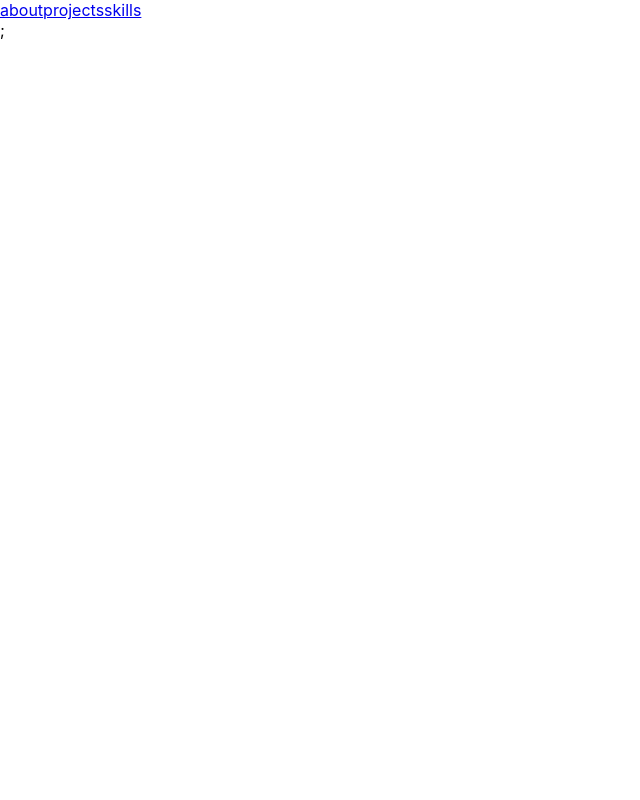
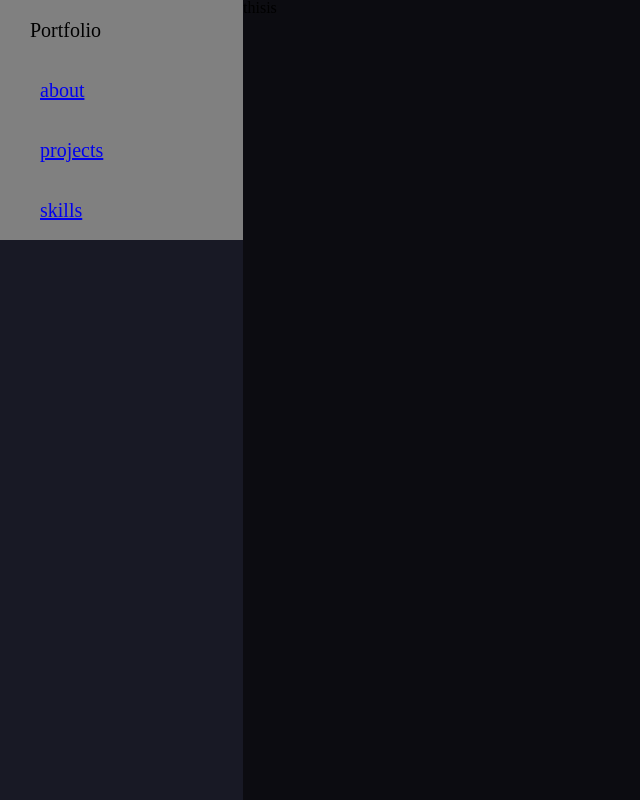
Before and after one commit to Goddemi/Portfolio, a React (Create React App) app in the folder client/: page /skills in a window 1280 px wide. Shown: the whole page, without its empty margins (0-640 px from the left). Built offline with nearby package versions, Linux system fonts and the light colour scheme.

Commit message:
Add : main 레이아웃

```diff
--- a/client/package.json
+++ b/client/package.json
@@ -13,10 +13,12 @@
     "@types/react-dom": "^18.0.0",
     "react": "^18.2.0",
     "react-dom": "^18.2.0",
+    "react-icons": "^4.6.0",
     "react-redux": "^8.0.4",
     "react-router-dom": "^6.4.2",
     "react-scripts": "5.0.1",
     "styled-components": "^5.3.6",
+    "styled-reset": "^4.4.2",
     "typescript": "^4.4.2",
     "web-vitals": "^2.1.0"
   },
--- a/client/src/App.tsx
+++ b/client/src/App.tsx
@@ -1,8 +1,14 @@
 import React from "react";
 import AppRoutes from "./routes/AppRoutes";
+import GlobalStyle from "./styles/GlobalStyle";
 
 function App() {
-  return <AppRoutes />;
+  return (
+    <>
+      <GlobalStyle />
+      <AppRoutes />
+    </>
+  );
 }
 
 export default App;
--- /dev/null
+++ b/client/src/components/Main.tsx
@@ -0,0 +1,30 @@
+import React from "react";
+import styled from "styled-components";
+import Header from "./header/Header";
+import Nav from "./nav/Nav";
+
+const Main = () => {
+  return (
+    <Container>
+      <Nav />
+      <Section>
+        <Header></Header>
+        <Article></Article>
+      </Section>
+    </Container>
+  );
+};
+
+export default Main;
+
+const Container = styled.div`
+  display: flex;
+`;
+
+const Section = styled.section`
+  width: 100%;
+  height: 100vh;
+  background-color: #0c0c11;
+`;
+
+const Article = styled.article``;
--- /dev/null
+++ b/client/src/components/header/Header.tsx
@@ -0,0 +1,18 @@
+import React from "react";
+import styled from "styled-components";
+import HeaderBar from "./HeaderBar";
+
+const Header = () => {
+  return (
+    <HeaderContainer>
+      <HeaderBar />
+      <HeaderTitle>thisis</HeaderTitle>
+    </HeaderContainer>
+  );
+};
+
+export default Header;
+
+const HeaderContainer = styled.header``;
+
+const HeaderTitle = styled.h1``;
--- /dev/null
+++ b/client/src/components/header/HeaderBar.tsx
@@ -0,0 +1,7 @@
+import React from "react";
+
+const HeaderBar = () => {
+  return <div></div>;
+};
+
+export default HeaderBar;
--- a/client/src/components/nav/Nav.tsx
+++ b/client/src/components/nav/Nav.tsx
@@ -12,15 +12,30 @@ const Nav: React.FC = () => {
   return (
     <>
       <NavSpace>
+        <NavContent> Portfolio</NavContent>
         {navigation.map((ele) => (
-          <NavLink to={ele.to}>{ele.name}</NavLink>
+          <NavContent>
+            <NavLink to={ele.to}>{ele.name}</NavLink>
+          </NavContent>
         ))}
       </NavSpace>
-      ;
     </>
   );
 };
 
 export default Nav;
 
-const NavSpace = styled.nav``;
+const NavSpace = styled.nav`
+  background-color: #181925;
+  width: 300px;
+  height: 100vh;
+`;
+
+const NavContent = styled.div`
+  padding: 20px 40px;
+  background-color: gray;
+  font-size: 20px;
+  &:first-child {
+    padding-left: 30px;
+  }
+`;
--- a/client/src/index.css
+++ /dev/null
@@ -1,13 +0,0 @@
-body {
-  margin: 0;
-  font-family: -apple-system, BlinkMacSystemFont, 'Segoe UI', 'Roboto', 'Oxygen',
-    'Ubuntu', 'Cantarell', 'Fira Sans', 'Droid Sans', 'Helvetica Neue',
-    sans-serif;
-  -webkit-font-smoothing: antialiased;
-  -moz-osx-font-smoothing: grayscale;
-}
-
-code {
-  font-family: source-code-pro, Menlo, Monaco, Consolas, 'Courier New',
-    monospace;
-}
--- a/client/src/index.tsx
+++ b/client/src/index.tsx
@@ -1,6 +1,5 @@
 import React from "react";
 import ReactDOM from "react-dom/client";
-import "./index.css";
 import App from "./App";
 import reportWebVitals from "./reportWebVitals";
 
--- a/client/src/routes/AppRoutes.tsx
+++ b/client/src/routes/AppRoutes.tsx
@@ -1,5 +1,6 @@
 import React from "react";
 import { BrowserRouter, Route, Routes } from "react-router-dom";
+import Main from "../components/Main";
 import Nav from "../components/nav/Nav";
 import About from "../pages/about/About";
 import Projects from "../pages/projects/Projects";
@@ -8,7 +9,7 @@ import Skills from "../pages/skills/Skills";
 const AppRoutes = () => {
   return (
     <BrowserRouter>
-      <Nav />
+      <Main />
       <Routes>
         <Route path="/" element={<About />} />
         <Route path="/projects" element={<Projects />} />
--- /dev/null
+++ b/client/src/styles/GlobalStyle.tsx
@@ -0,0 +1,21 @@
+import { createGlobalStyle } from "styled-components";
+import reset from "styled-reset";
+
+const GlobalStyle = createGlobalStyle`
+     ${reset}
+
+    * {
+    margin : 0;
+    padding : 0;
+    outline : 0;
+    box-sizing: border-box;
+    font-family: -apple-system, BlinkMacSystemFont, 'Segoe UI', Roboto, Oxygen, Ubuntu, Cantarell, 'Open Sans', 'Helvetica Neue', sans-serif;
+
+}
+
+    #root {
+    margin : 0 auto;
+}
+`;
+
+export default GlobalStyle;
--- a/client/src/styles/global.ts
+++ /dev/null
@@ -1,16 +0,0 @@
-import { createGlobalStyle } from "styled-components";
-
-export default createGlobalStyle`
-    * {
-        margin : 0;
-        padding : 0;
-        outline : 0;
-        box-sizing: border-box;
-        font-family: -apple-system, BlinkMacSystemFont, 'Segoe UI', Roboto, Oxygen, Ubuntu, Cantarell, 'Open Sans', 'Helvetica Neue', sans-serif;
-
-    }
-
-    #root {
-        margin : 0 auto;
-    }
-`;
```
Also changed, not shown: 1 other file (tests, documents, lock files or other folders).
